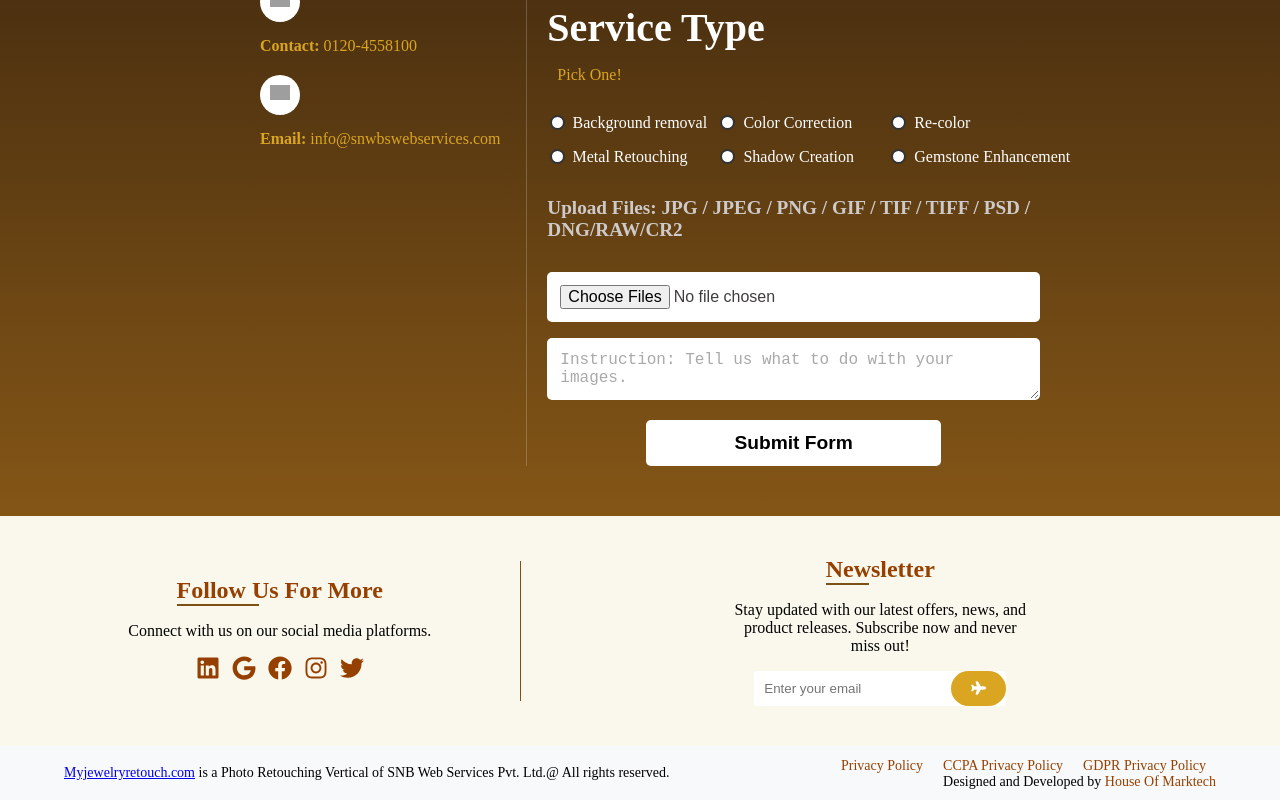
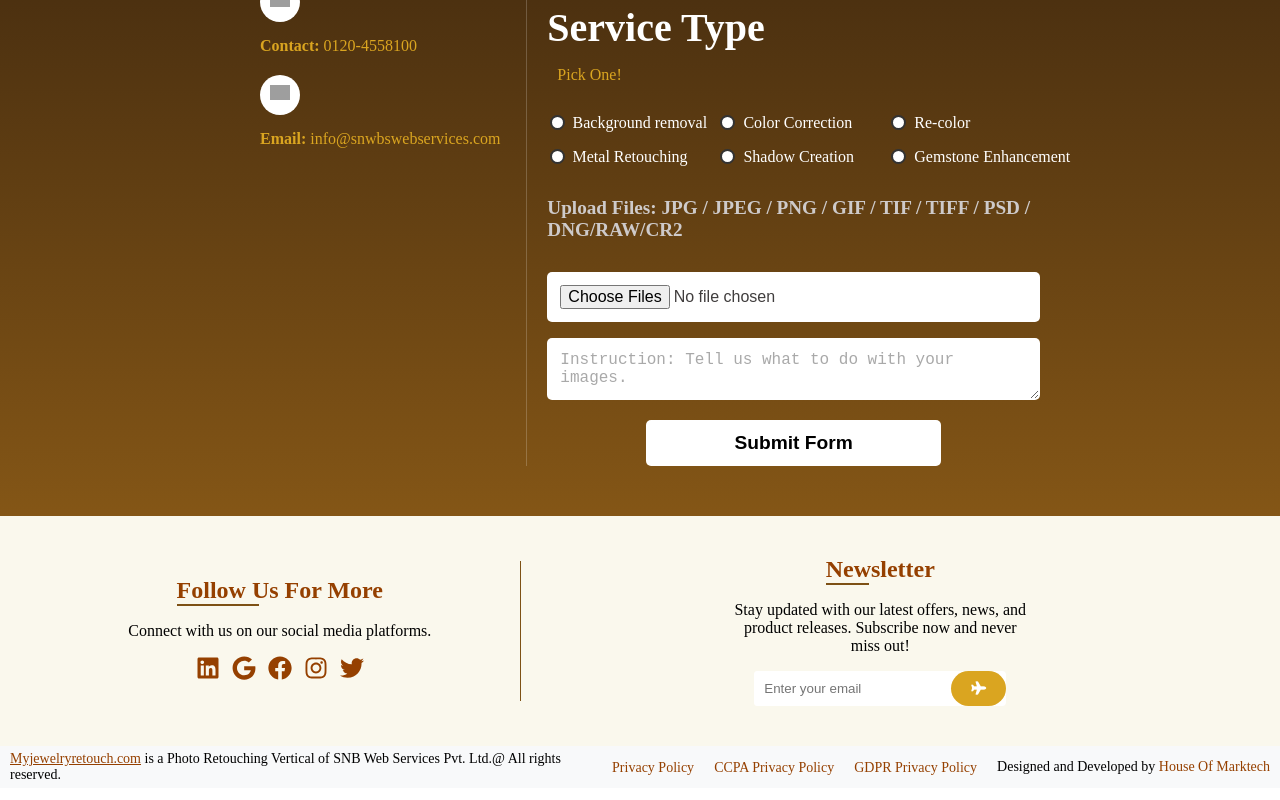
Before and after one commit to RoshanTambe44/Jewelry-Retouch-22, a React (Vite) app: page / in a window 1280 px wide. Shown: the part 6491-7291 px from the top of the page. Built offline with nearby package versions, Linux system fonts and the light colour scheme; grey boxes are pictures that could not be loaded.

Commit message:
change done

```diff
--- a/src/components/FreeTrial.jsx
+++ b/src/components/FreeTrial.jsx
@@ -58,6 +58,8 @@ const FreeTrialForm = () => {
       newErrors.phone = "Phone number is required";
     } else if (!/^\d{10}$/.test(formData.phone)) {
       newErrors.phone = "Phone number must be exactly 10 digits";
+      toast.error("number must be in 10 digits")
+
     }
 
     if (!formData.state) {
--- a/src/styles/Last.css
+++ b/src/styles/Last.css
@@ -1,7 +1,13 @@
 /* Footer Styles */
 .last-footer {
   background-color: #f8f9fa;
-  padding: 10px 5%;
+  padding: 5px 10px;
+}
+
+.last-two-things{
+  display: flex;
+  align-items: center;
+  gap:10px
 }
 
 /* Footer Container */
@@ -11,6 +17,9 @@
   justify-content: space-between; /* Evenly distribute elements */
   flex-wrap: wrap;
   gap: 20px;
+}
+.footer-containers a {
+  color: #954000;
 }
 
 /* Footer Sections */
@@ -75,6 +84,17 @@
     gap: 15px;
   }
 
+  .last-two-things{
+    gap: 0;
+    flex-direction: column !important;
+  }
+
+  .last-footer {
+  padding: 5px;
+
+  }
+
+
   .footer-text, .footer-links, .footer-credits {
     flex: none;
     width: 100%;
```
